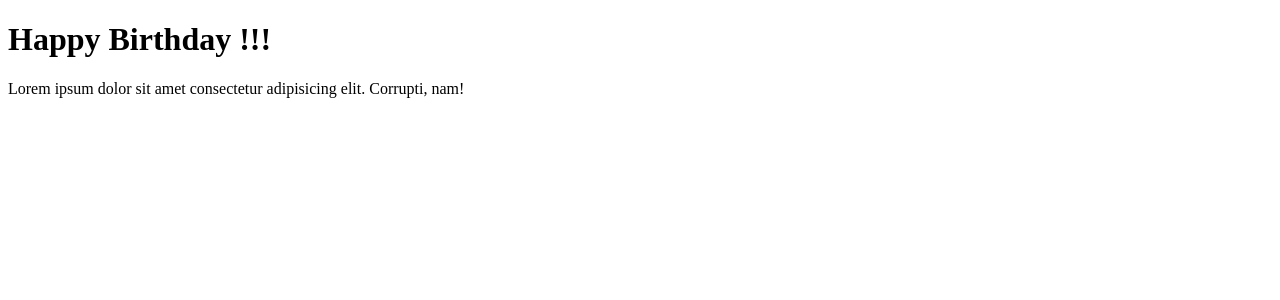
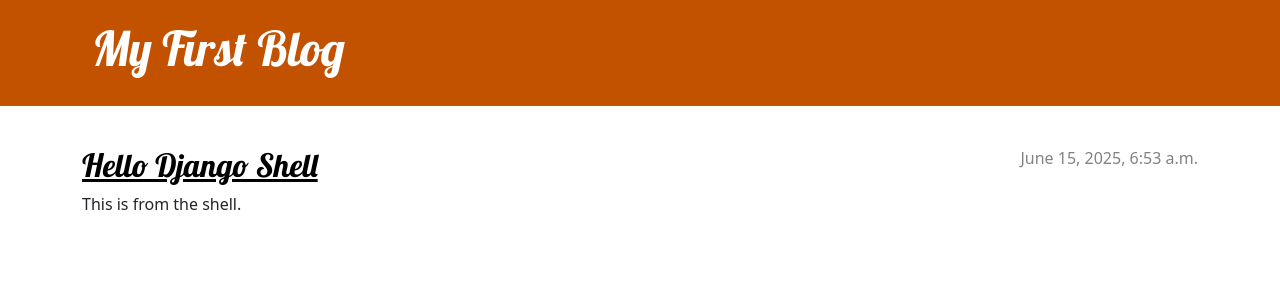
Before and after one commit to morCeus/my-first-blog, a Django app: page / in a window 1280 px wide. Shown: the top 300 px of the page. Run offline with Django 5.2, Linux system fonts and the light colour scheme; data comes from the database, SQL or seed files in the repository; both versions use the stored data as it was after the commit.

Commit message:
i learned alot ^^

```diff
--- /dev/null
+++ b/blog/static/css/blog.css
@@ -0,0 +1,71 @@
+.page-header {
+    background-color: #C25100;
+    margin-top: 0;
+    margin-bottom: 40px;
+    padding: 20px 20px 20px 40px;
+}
+
+.page-header h1,
+.page-header h1 a,
+.page-header h1 a:visited,
+.page-header h1 a:active {
+    color: #ffffff;
+    font-size: 36pt;
+    text-decoration: none;
+}
+
+h1,
+h2,
+h3,
+h4 {
+    font-family: 'Lobster', cursive;
+}
+
+.date {
+    color: #828282;
+}
+
+.save {
+    float: right;
+}
+
+.post-form textarea,
+.post-form input {
+    width: 100%;
+}
+
+.top-menu,
+.top-menu:hover,
+.top-menu:visited {
+    color: #ffffff;
+    float: right;
+    font-size: 26pt;
+    margin-right: 20px;
+}
+
+.post {
+    margin-bottom: 70px;
+}
+
+.post h2 a,
+.post h2 a:visited {
+    color: #000000;
+}
+
+.post > .date,
+.post > .actions {
+    float: right;
+}
+
+.btn-secondary,
+.btn-secondary:visited {
+    color: #C25100;
+    background: none;
+    border-color: #C25100;
+    margin-left: 15px;
+}
+
+.btn-secondary:hover {
+    color: #FFFFFF;
+    background-color: #C25100;
+}
--- /dev/null
+++ b/blog/templates/blog/base.html
@@ -0,0 +1,27 @@
+{% load static %}
+<!DOCTYPE html>
+<html>
+    <head>
+        <title>My First Blog</title>
+        <link rel="stylesheet" href="https://cdn.jsdelivr.net/npm/bootstrap@5.3.3/dist/css/bootstrap.min.css" integrity="sha384-QWTKZyjpPEjISv5WaRU9OFeRpok6YctnYmDr5pNlyT2bRjXh0JMhjY6hW+ALEwIH" crossorigin="anonymous">
+        <link rel="stylesheet" href="https://fonts.googleapis.com/css?family=Lobster&subset=latin,latin-ext">
+        <link rel="stylesheet" href="{% static 'css/blog.css' %}">
+    </head>
+    <body>
+        <body>
+    <header class="page-header">
+      <div class="container">
+          <h1><a href="/">My First Blog</a></h1>
+      </div>
+    </header>
+    <main class="container">
+        <div class="row">
+            <div class="col">
+            {% block content %}
+            {% endblock %}
+            </div>
+        </div>
+    </main>
+</body>
+
+</html>
--- a/blog/templates/blog/post_list.html
+++ b/blog/templates/blog/post_list.html
@@ -1,14 +1,13 @@
-<!DOCTYPE html>
-<html lang="en">
-<head>
-    <meta charset="UTF-8">
-    <meta name="viewport" content="width=device-width, initial-scale=1.0">
-    <title>Practice</title>
-</head>
-<body>
+{% extends 'blog/base.html' %}
 
-    <h1> Happy Birthday !!!</h1>
-    <p>Lorem ipsum dolor sit amet consectetur adipisicing elit. Corrupti, nam!</p>
-
-</body>
-</html>
+{% block content %}
+    {% for post in posts %}
+        <article class="post">
+            <time class="date">
+                {{ post.published_date }}
+            </time>
+            <h2><a href="% url 'post_detail' pk=post.pk %">{{ post.title }}</a></h2>
+            <p>{{ post.text|linebreaksbr }}</p>
+        </article>
+    {% endfor %}
+{% endblock %}
--- a/blog/urls.py
+++ b/blog/urls.py
@@ -5,5 +5,6 @@ from . import views
 urlpatterns = [
 
     path('', views.post_list, name='post_list'),
+    path('post/<int:pk>/', views.post_detail, name='post_detail'),
 
 ]
--- a/blog/views.py
+++ b/blog/views.py
@@ -1,12 +1,17 @@
 from django.shortcuts import render
-from django.http import HttpResponse
+from .models import Post
+from django.utils import timezone
+from django.shortcuts import render, get_object_or_404
+
 
 
 # Create your views here.
 
 def post_list(request):
-    return render(request, 'blog/post_list.html', {})
+    posts = Post.objects.filter(published_date__lte=timezone.now()).order_by('published_date')
+    return render(request, 'blog/post_list.html', {'posts': posts})
 
 
-#def post_list(request):
-    #return HttpResponse("<h1>Hello my Mors!</h1>")
+def post_detail(request, pk):
+    post = get_object_or_404(Post, pk=pk)
+    return render(request, 'blog/post_detail.html', {'post': post})
```
Also changed, not shown: blog/forms.py (added, +8 -0 lines), blog/templates/blog/post_detail.html (added, +13 -0 lines), db.sqlite3.
